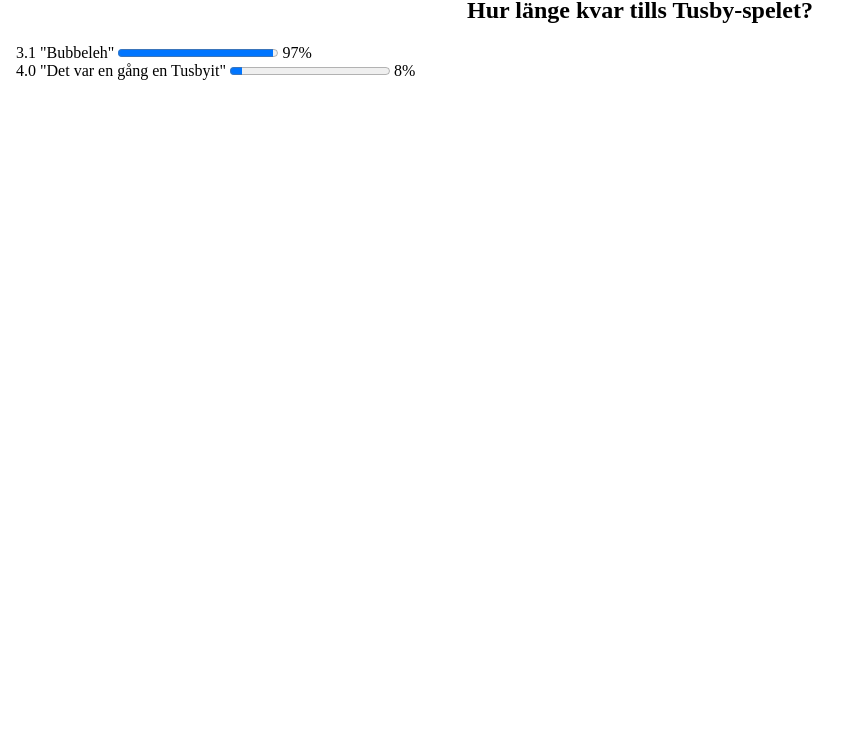
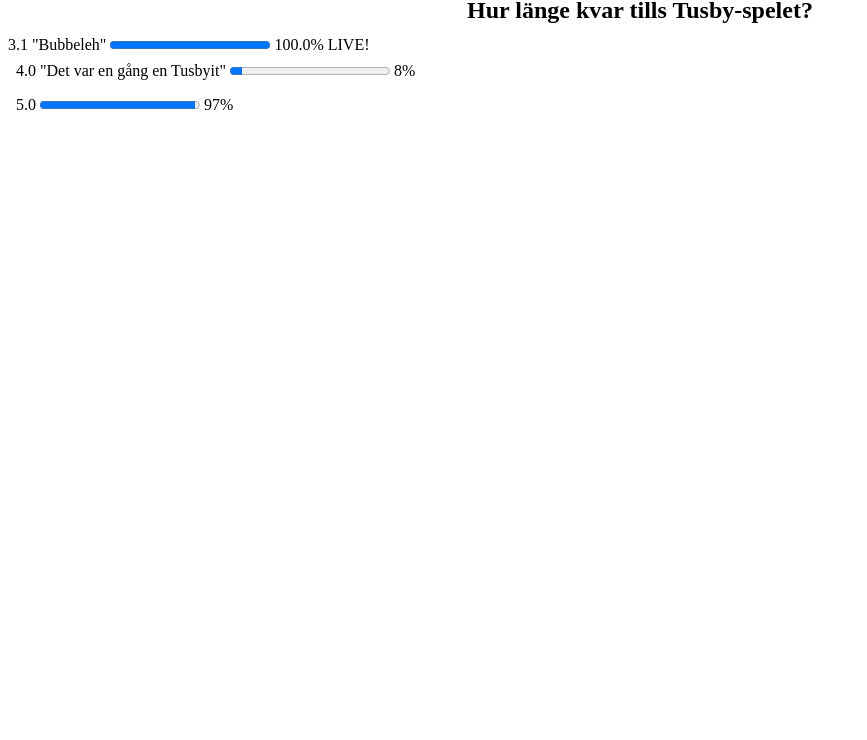
Before and after one commit to IgnaviorStudios/IgnaviorStudios.github.io, a plain HTML site: page tuusula/index.html in a window 1280 px wide. Shown: the part 60-800 px from the top of the page, without its empty margins (0-867 px from the left). Drawn offline with Linux system fonts and the light colour scheme.

Commit message:
Update Bubbeleh status

```diff
--- a/tuusula/index.html
+++ b/tuusula/index.html
@@ -13,25 +13,40 @@
 
     <h2>Hur länge kvar tills Tusby-spelet?</h2>
 
-    <div id="progress" hidden style="position:sticky;top:0;background:#fff;padding:8px">
-      3.1 "Bubbeleh"
-      <progress id="p_current" max="100"></progress>
-      <span id="s_current"></span>
-      <br />
+    <div class="section_progress" id="progress">
+      <div class="" id="old">
+        <span id="v_num">3.1</span>
+        <span id="v_title">"Bubbeleh"</span>
 
-      4.0 "Det var en gång en Tusbyit"
-      <progress id="p_future" max="100"></progress>
-      <span id="s_future"></span>
+        <progress id="p_old" max="100" value="100"></progress>
+        <span id="s_old">100.0% LIVE!</span>
+      </div>
+
+      <div class="sep" id="second">
+        <span id="v_num">4.0</span>
+        <span id="v_title">"Det var en gång en Tusbyit"</span>
+
+        <progress id="p_second" max="100"></progress>
+        <span id="s_second">xy.z%</span>
+      </div>
+
+      <div class="sep" id="first">
+        <span id="v_num">5.0</span>
+        <span id="v_title"></span>
+
+        <progress id="p_first" max="100"></progress>
+        <span id="s_first">ab.c%</span>
+      </div>
     </div>
 
     <script>
       fetch('/tuusula/progress.json', { cache: 'no-cache' })
         .then(r => r.json())
         .then(d => {
-          document.getElementById('p_current').value = d.current;
-          document.getElementById('p_future').value = d.future;
-          document.getElementById('s_current').textContent = d.current + '%';
-          document.getElementById('s_future').textContent = d.future + '%';
+          document.getElementById('p_first').value = d.current;
+          document.getElementById('p_second').value = d.future;
+          document.getElementById('s_first').textContent = d.current + '%';
+          document.getElementById('s_second').textContent = d.future + '%';
           document.getElementById('progress').hidden = false;
         })
         .catch(() => {})
```
